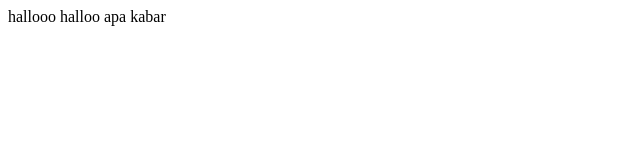
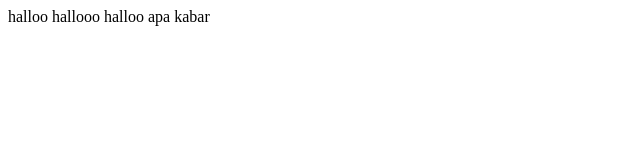
Before and after one commit to DewaSRY/git-learn, a plain HTML site: page src/index.html in a window 1280 px wide. Shown: the full height of the page, 0-640 px from the left. Drawn offline with Linux system fonts and the light colour scheme.

Commit message:
three initial update commit add read me here

```diff
--- a/src/index.css
+++ b/src/index.css
@@ -1,3 +1,5 @@
 .halloo {
   width: 100px;
+
+  height: 300px;
 }
--- a/src/index.html
+++ b/src/index.html
@@ -6,6 +6,6 @@
     <title>Document</title>
   </head>
   <body>
-    hallooo halloo apa kabar
+    halloo hallooo halloo apa kabar
   </body>
 </html>
```
Also changed, not shown: 1 other file.
